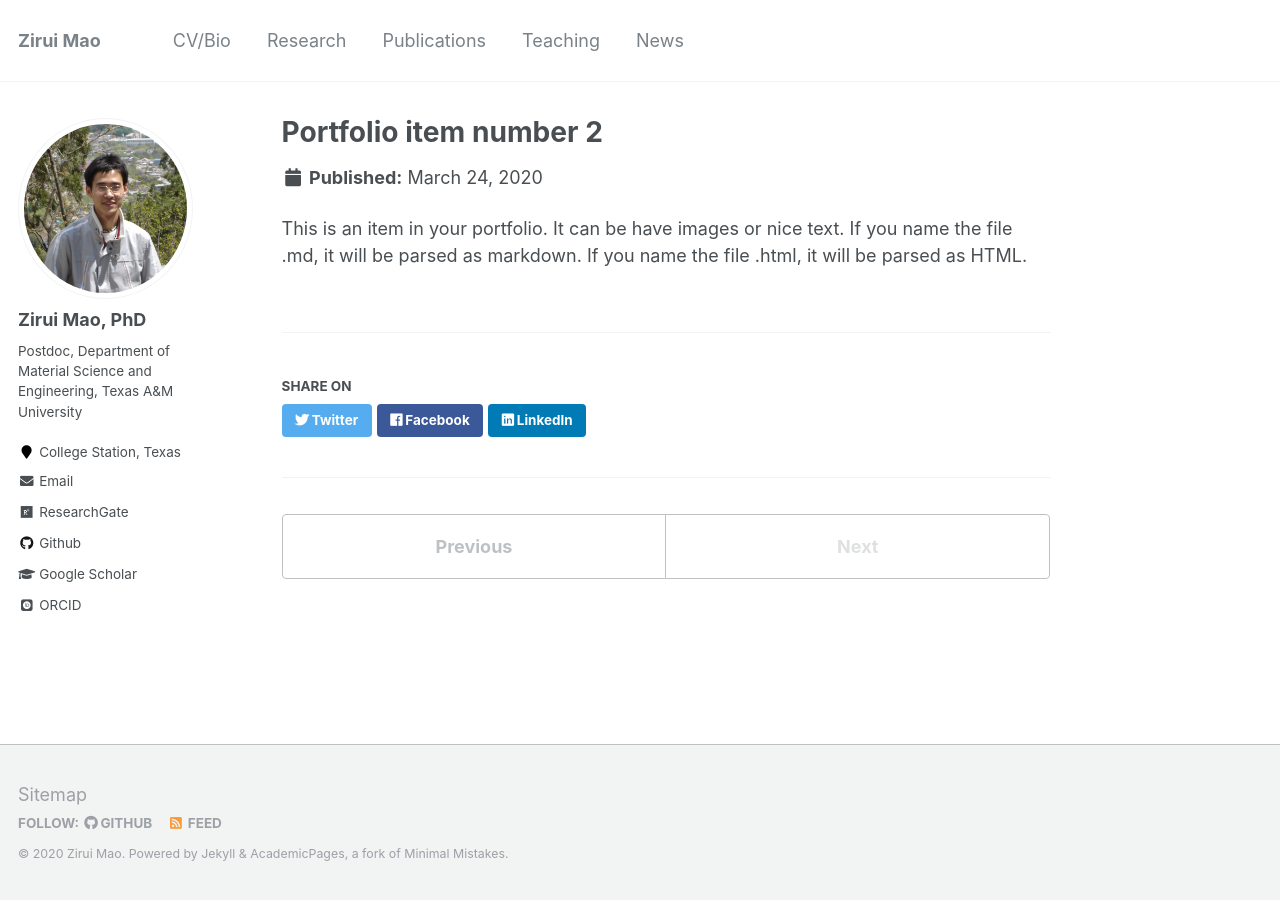
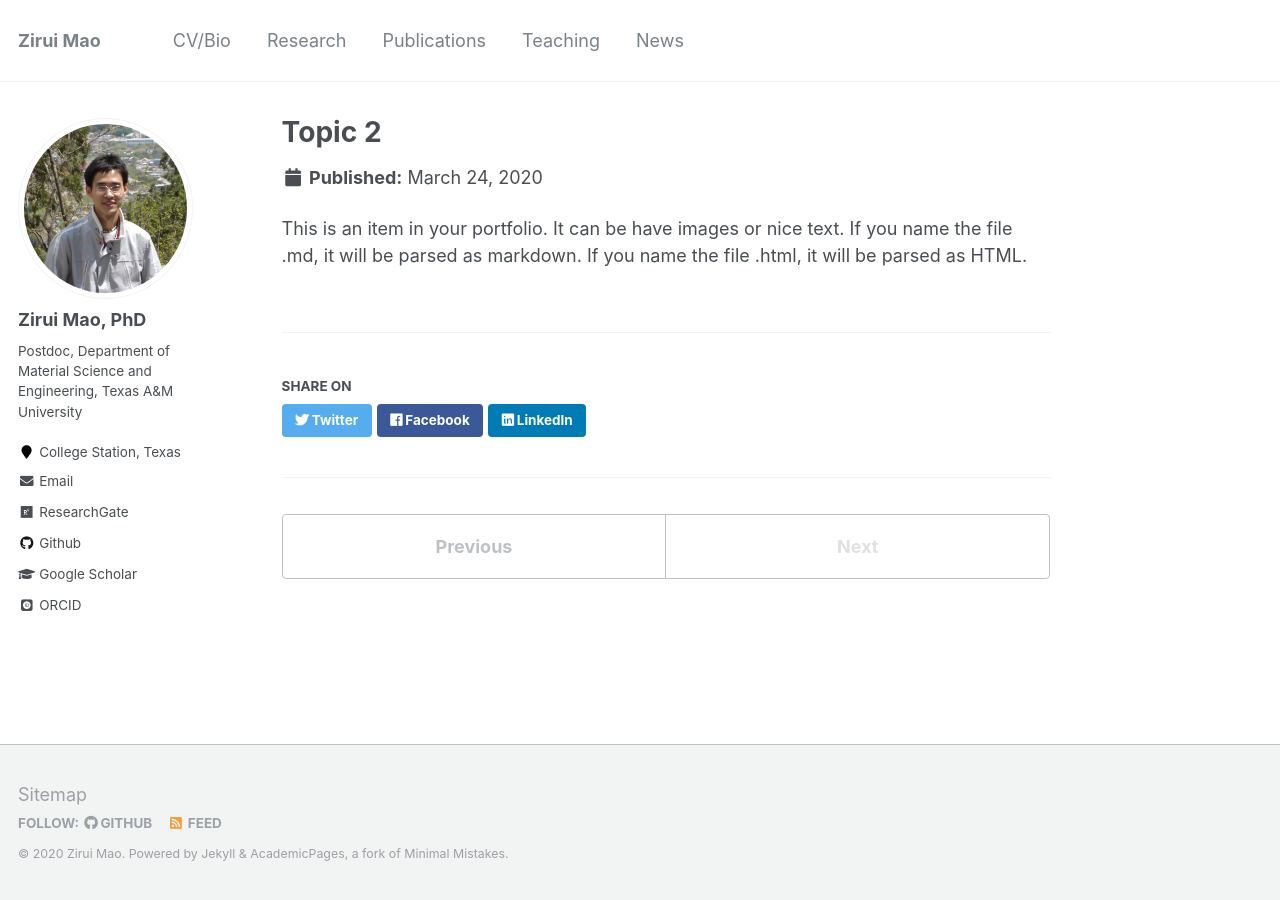
Before and after one commit to maozirui0827/maozirui.github.io, a Jekyll site: the page built from _portfolio/portfolio-2.html, in a window 1280 px wide. Built offline with Jekyll 4.4.1, drawn with Linux system fonts in a browser that asks for light colours; some web fonts are replaced.

Commit message:
Update portfolio-2.html

```diff
--- a/_portfolio/portfolio-2.html
+++ b/_portfolio/portfolio-2.html
@@ -1,6 +1,6 @@
 ---
-title: "Portfolio item number 2"
-excerpt: "Short description of portfolio item number 2 <br/><img src='/images/500x300.png'>"
+title: "Topic 2"
+excerpt: "Short description of topic 2 <br/><img src='/images/500x300.png'>"
 collection: portfolio
 ---
 
```
